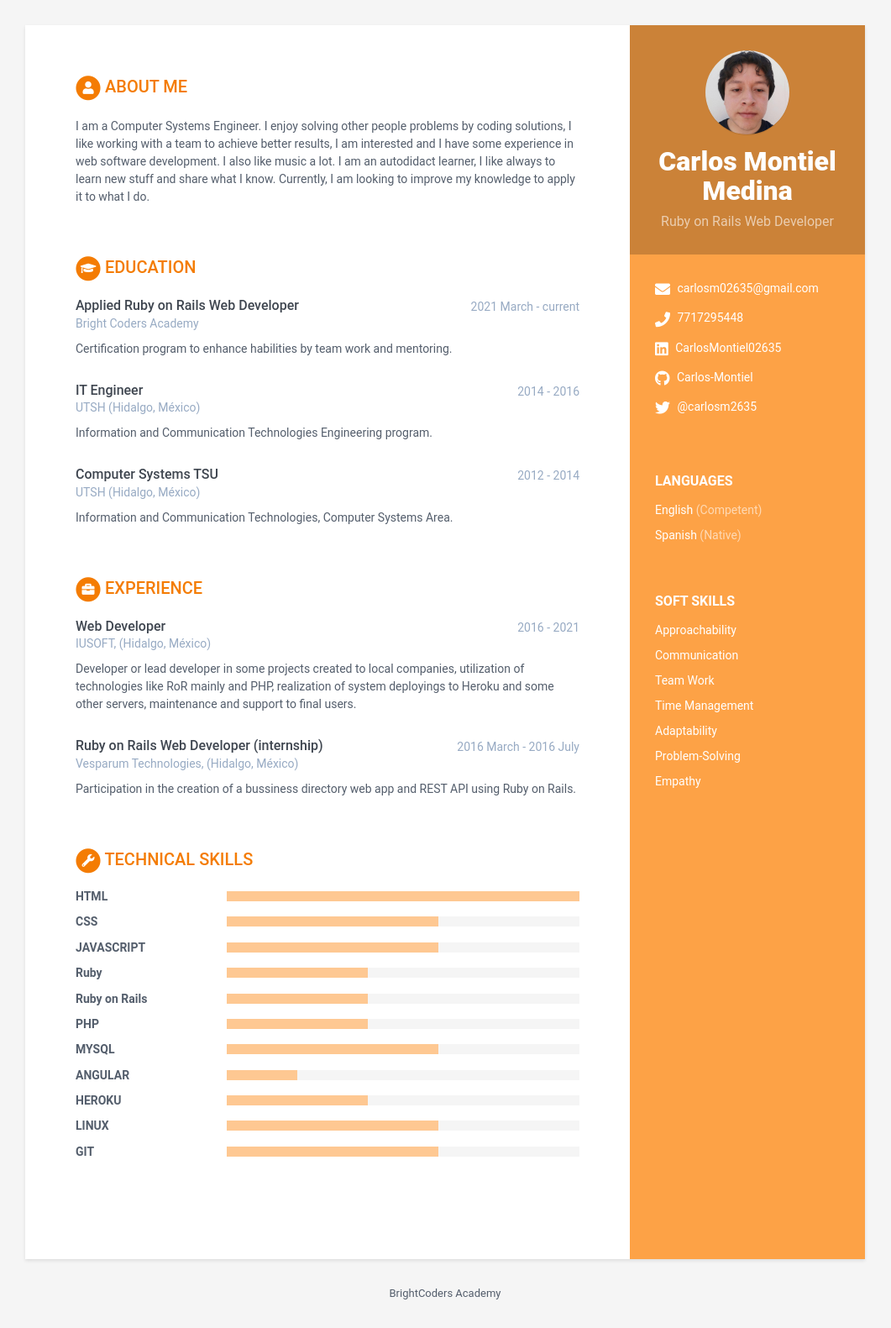
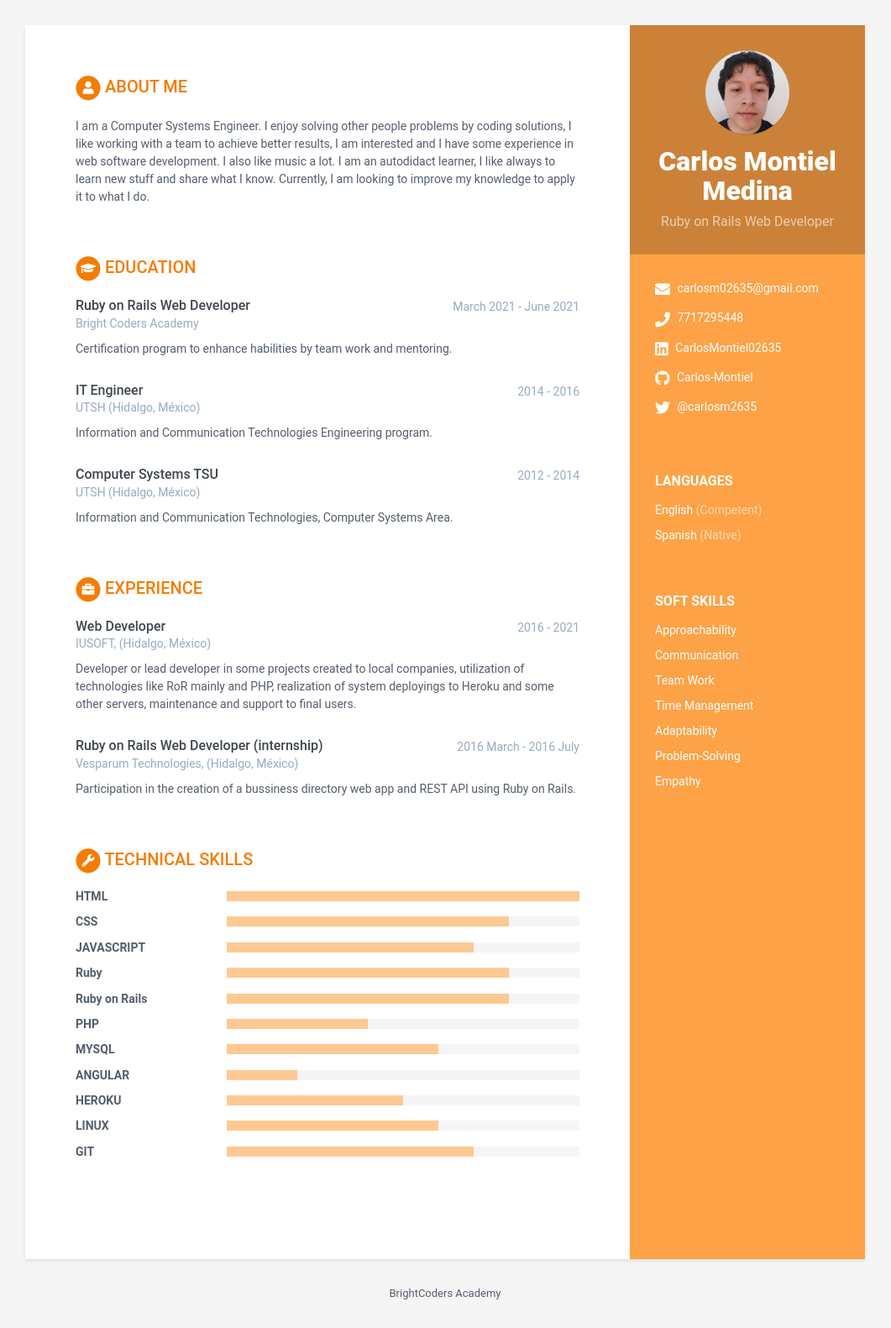
Before and after one commit to BC-MAR-21-ROR/kata-resume-Carlos-Montiel, a Jekyll site: the page built from index.html, in a window 1280 px wide. Shown: the whole page at 84% size, without its empty margins (110-1171 px from the left). Built offline with Jekyll 4.4.1, drawn with Linux system fonts in a browser that asks for light colours; part of the change alters nothing that is shown.

Commit message:
Update data.yml
Update some information

```diff
--- a/_data/data.yml
+++ b/_data/data.yml
@@ -63,9 +63,9 @@ career-profile:
 
 # Registra aquí tus estudios. Agrega o elimina según sea necesario
 educationcomplete:
-  - degree: Applied Ruby on Rails Web Developer
+  - degree: Ruby on Rails Web Developer
     university: Bright Coders Academy
-    time: 2021 March - current
+    time: March 2021 - June 2021
     details: |
       Certification program to enhance habilities by team work and mentoring.
 
@@ -111,16 +111,16 @@ skills:
       level: 100%
 
     - name: CSS
-      level: 60%
+      level: 80%
 
     - name: JAVASCRIPT
-      level: 60%
+      level: 70%
 
     - name: Ruby
-      level: 40%
+      level: 80%
 
     - name: Ruby on Rails
-      level: 40%
+      level: 80%
 
     - name: PHP
       level: 40%
@@ -132,13 +132,13 @@ skills:
       level: 20%
 
     - name: HEROKU
-      level: 40%
+      level: 50%
 
     - name: LINUX
       level: 60%
 
     - name: GIT
-      level: 60%
+      level: 70%
 
 # NO MODIFICAR
 footer: >
```
